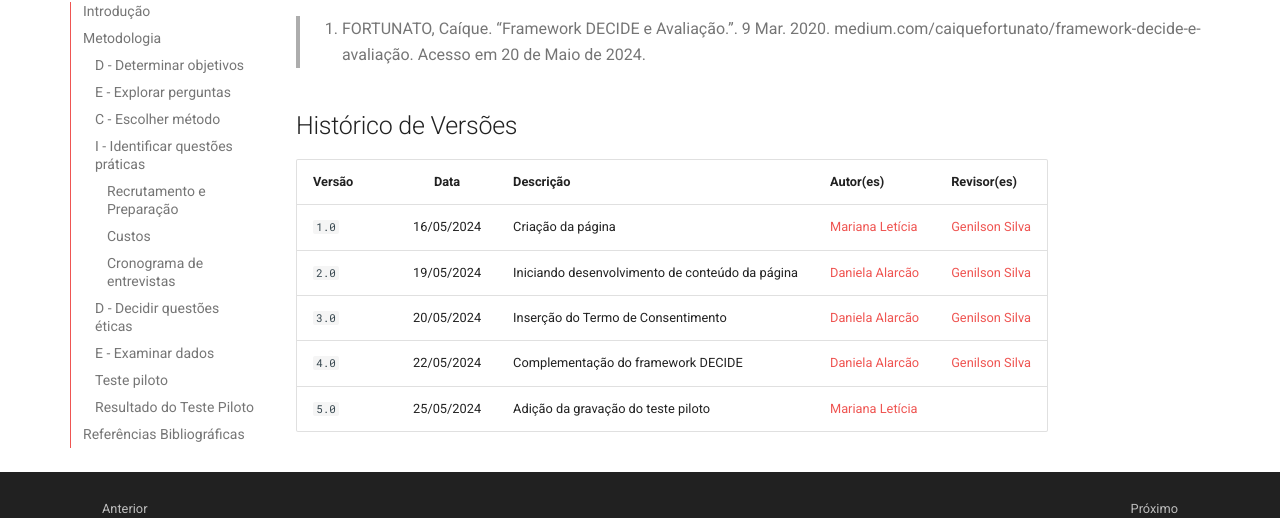
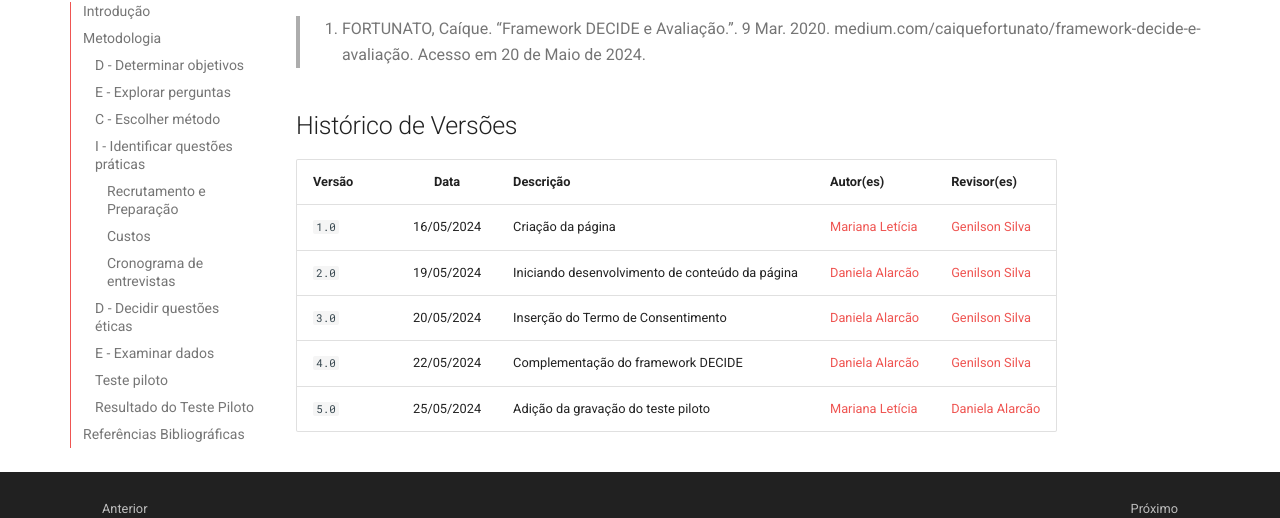
Before and after one commit to Interacao-Humano-Computador/2024.1-CBMERJ, an MkDocs documentation site: the page built from docs/design_avaliacao_desenvolvimento/nivel_1/story_board/planejamento_avaliacao.md, in a window 1280 px wide and 900 px high, scrolled down 5427 px. Shown: the part 271-789 px from the top of the window. Built offline with MkDocs 1.6.1 and Material for MkDocs 9.7.7, drawn with Linux system fonts in a browser that asks for light colours; comment, search, counter and statistics services are not loaded.

Commit message:
revisão

```diff
--- a/docs/design_avaliacao_desenvolvimento/nivel_1/story_board/planejamento_avaliacao.md
+++ b/docs/design_avaliacao_desenvolvimento/nivel_1/story_board/planejamento_avaliacao.md
@@ -129,4 +129,4 @@ Fonte: [Mariana Letícia](https://github.com/Marianannn).
 | `2.0`   | 19/05/2024 | Iniciando desenvolvimento de conteúdo da página                         | [Daniela Alarcão](https://github.com/danialarcao) |  [Genilson Silva](https://github.com/GenilsonJrs)    |
 | `3.0`   | 20/05/2024 | Inserção do Termo de Consentimento                         | [Daniela Alarcão](https://github.com/danialarcao) |  [Genilson Silva](https://github.com/GenilsonJrs)    |
 | `4.0`   | 22/05/2024 | Complementação do framework DECIDE                         | [Daniela Alarcão](https://github.com/danialarcao) | [Genilson Silva](https://github.com/GenilsonJrs)     |
-| `5.0`   | 25/05/2024 | Adição da gravação do teste piloto                         | [Mariana Letícia](https://github.com/Marianannn) |     |
+| `5.0`   | 25/05/2024 | Adição da gravação do teste piloto                         | [Mariana Letícia](https://github.com/Marianannn) |  [Daniela Alarcão](https://github.com/danialarcao)   |
```
